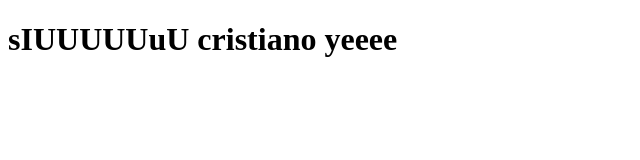
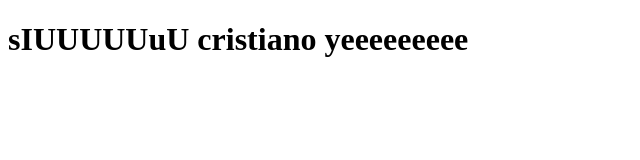
Before and after one commit to karan-7-thakur/local-repo, a plain HTML site: page index.html in a window 1280 px wide. Shown: the whole page, without its empty margins (0-640 px from the left). Drawn offline with Linux system fonts and the light colour scheme.

Commit message:
added eee

```diff
--- a/index.html
+++ b/index.html
@@ -6,6 +6,6 @@
     <title>Document</title>
 </head>
 <body>
-    <h1>sIUUUUUuU cristiano yeeee</h1>
+    <h1>sIUUUUUuU cristiano yeeeeeeeee</h1>
 </body>
 </html>
```
